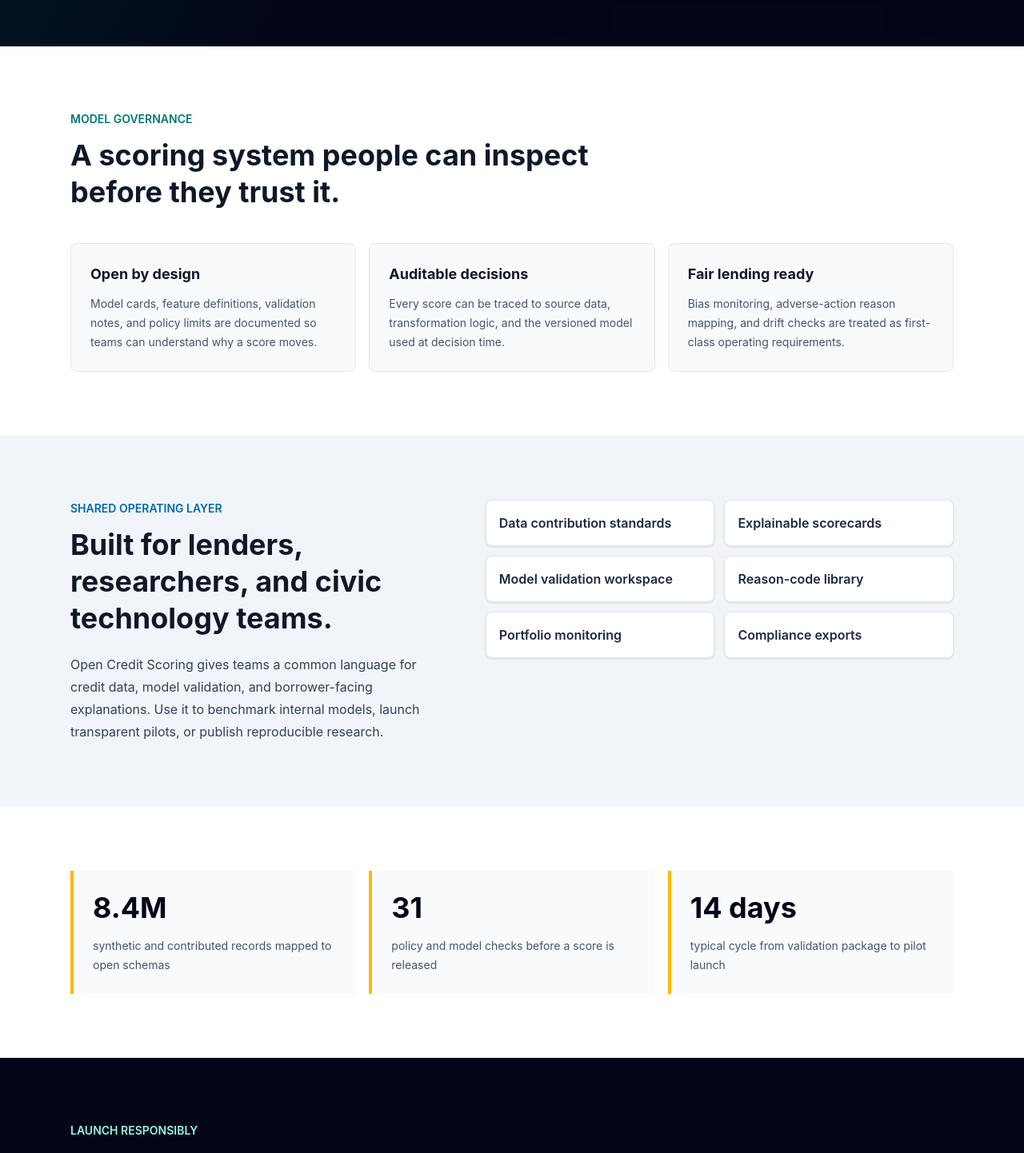
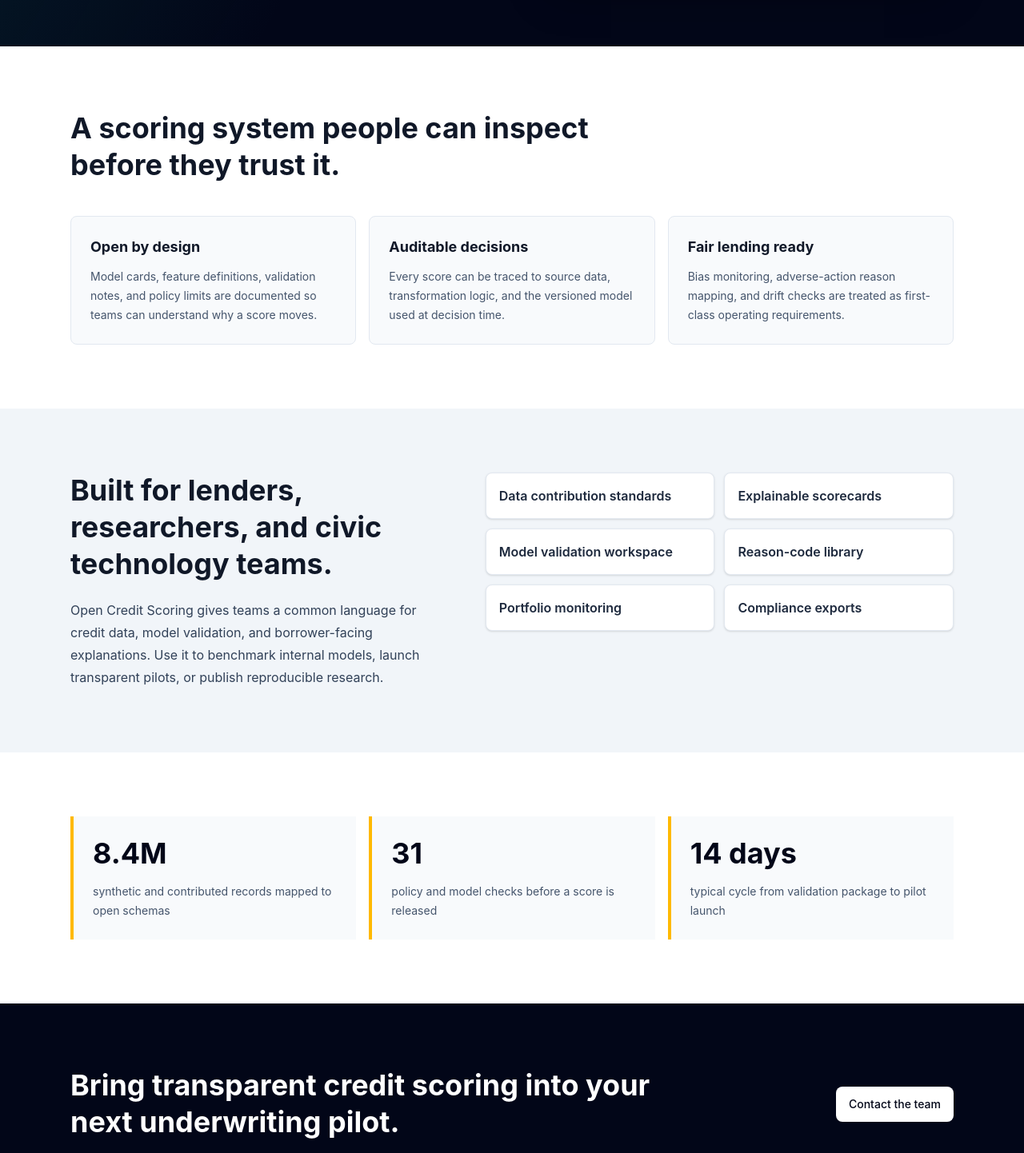
Before and after one commit to lamchr/opencreditscoring.org, a Next.js app: page / in a window 1280 px wide. Shown: the part 580-2022 px from the top of the page at 80% size. Built offline with nearby package versions, Linux system fonts and the light colour scheme.

Commit message:
Remove section eyebrow labels

```diff
--- a/app/(default)/page.tsx
+++ b/app/(default)/page.tsx
@@ -44,9 +44,6 @@
         <div className="absolute inset-0 -z-10 bg-[linear-gradient(120deg,rgba(15,118,110,.24),transparent_42%),linear-gradient(180deg,rgba(255,255,255,.08),transparent_38%)]" />
         <div className="mx-auto grid max-w-6xl gap-12 px-4 pb-16 sm:px-6 lg:grid-cols-[1.02fr_.98fr] lg:items-center lg:pb-20">
           <div data-aos="fade-up">
-            <p className="mb-5 inline-flex rounded-full border border-white/15 bg-white/8 px-3 py-1 text-sm font-medium text-teal-100">
-              Transparent infrastructure for responsible lending
-            </p>
             <h1 className="max-w-3xl text-5xl font-bold leading-[1.02] md:text-6xl">
               Open Credit Scoring
             </h1>
@@ -88,10 +85,7 @@
       <section id="model" className="bg-white py-16 md:py-20">
         <div className="mx-auto max-w-6xl px-4 sm:px-6">
           <div className="max-w-3xl">
-            <p className="text-sm font-semibold uppercase text-teal-700">
-              Model governance
-            </p>
-            <h2 className="mt-3 text-3xl font-bold md:text-4xl">
+            <h2 className="text-3xl font-bold md:text-4xl">
               A scoring system people can inspect before they trust it.
             </h2>
           </div>
@@ -115,10 +109,7 @@
       <section className="bg-slate-100 py-16 md:py-20">
         <div className="mx-auto grid max-w-6xl gap-10 px-4 sm:px-6 lg:grid-cols-[.9fr_1.1fr] lg:items-start">
           <div>
-            <p className="text-sm font-semibold uppercase text-sky-700">
-              Shared operating layer
-            </p>
-            <h2 className="mt-3 text-3xl font-bold md:text-4xl">
+            <h2 className="text-3xl font-bold md:text-4xl">
               Built for lenders, researchers, and civic technology teams.
             </h2>
             <p className="mt-5 leading-7 text-slate-700">
@@ -162,10 +153,7 @@
       <section id="pilot" className="bg-slate-950 py-16 text-white md:py-20">
         <div className="mx-auto grid max-w-6xl gap-8 px-4 sm:px-6 md:grid-cols-[1fr_auto] md:items-center">
           <div>
-            <p className="text-sm font-semibold uppercase text-teal-200">
-              Launch responsibly
-            </p>
-            <h2 className="mt-3 max-w-3xl text-3xl font-bold md:text-4xl">
+            <h2 className="max-w-3xl text-3xl font-bold md:text-4xl">
               Bring transparent credit scoring into your next underwriting
               pilot.
             </h2>
```
